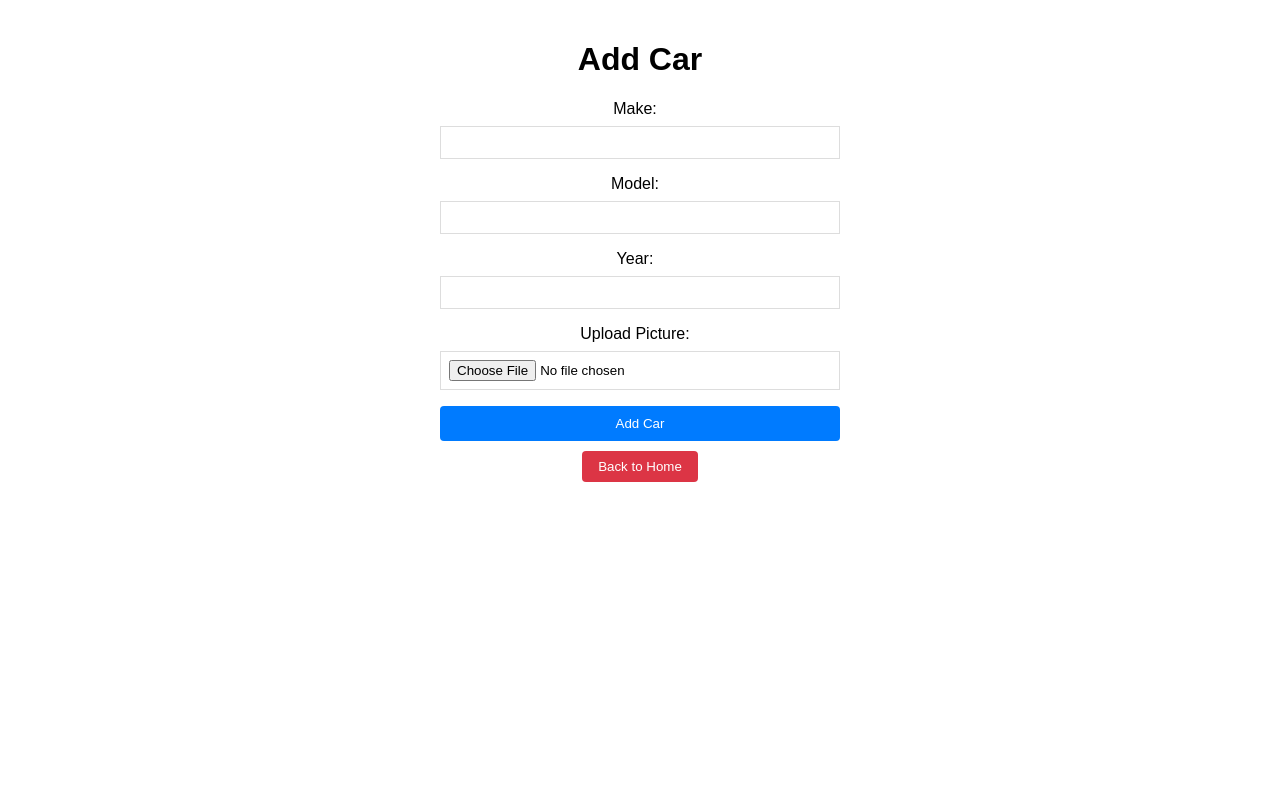
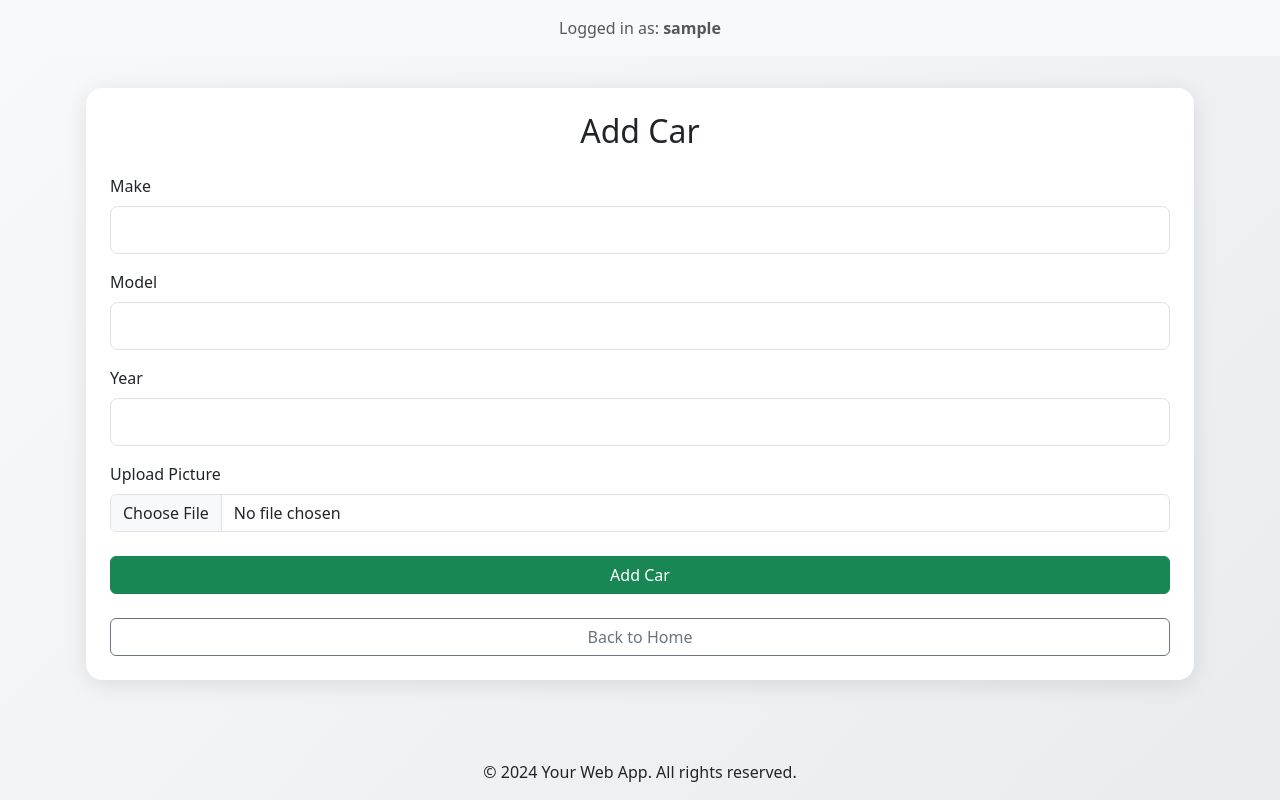
Before and after one commit to johnatrootdynamics/Race-Keeper, a Flask app: page /add_car/1 in a window 1280 px wide. Run offline with Flask 3, Linux system fonts and the light colour scheme; the visitor is signed in with stand-in values (Sample User, id 1); data that the repository does not hold is empty; some libraries are stand-ins or nearby versions.

Commit message:
Update add_car.html

```diff
--- a/templates/add_car.html
+++ b/templates/add_car.html
@@ -1,33 +1,58 @@
-<!-- templates/add_car.html -->
-
 <!DOCTYPE html>
 <html lang="en">
 <head>
-    <meta charset="UTF-8">
-    <meta http-equiv="X-UA-Compatible" content="IE=edge">
-    <meta name="viewport" content="width=device-width, initial-scale=1.0">
-    <link rel="stylesheet" href="{{ url_for('static', filename='styles.css') }}">
-    <title>Add Car</title>
+  <meta charset="UTF-8" />
+  <meta http-equiv="X-UA-Compatible" content="IE=edge" />
+  <meta name="viewport" content="width=device-width, initial-scale=1.0" />
+  <title>Add Car</title>
+  <!-- Bootstrap 5 CSS -->
+  <link href="https://cdn.jsdelivr.net/npm/bootstrap@5.3.3/dist/css/bootstrap.min.css" rel="stylesheet" />
+  <style>
+    body {background:linear-gradient(135deg,#f8f9fa 0%,#e9ecef 100%);min-height:100vh;display:flex;flex-direction:column;}
+    .car-wrapper {flex:1 0 auto;padding:2rem 1rem;}
+    .car-card {border:none;border-radius:1rem;box-shadow:0 4px 24px rgba(0,0,0,.1);}
+  </style>
 </head>
 <body>
-    <div class="container profile-container">
-        <h1 class="title">Add Car</h1>
-        <form class="add-car-form" method="POST" action="{{ url_for('add_car', driver_id=driver_id) }}" enctype="multipart/form-data">
-            <label for="make">Make:</label>
-            <input type="text" name="make" required>
+  <!-- Navbar -->
+  <nav class="navbar navbar-expand-lg navbar-light bg-light">
+    <div class="container-fluid justify-content-center"><span class="navbar-text">Logged in as: <strong>{{ current_user.username }}</strong></span></div>
+  </nav>
 
-            <label for="model">Model:</label>
-            <input type="text" name="model" required>
+  <main class="car-wrapper container">
+    <div class="card car-card p-4">
+      <h2 class="text-center mb-4">Add Car</h2>
+      <form class="needs-validation" method="POST" action="{{ url_for('add_car', driver_id=driver_id) }}" enctype="multipart/form-data" novalidate>
+        <div class="mb-3">
+          <label for="make" class="form-label">Make</label>
+          <input type="text" name="make" id="make" class="form-control form-control-lg" required />
+          <div class="invalid-feedback">Please enter the make.</div>
+        </div>
+        <div class="mb-3">
+          <label for="model" class="form-label">Model</label>
+          <input type="text" name="model" id="model" class="form-control form-control-lg" required />
+          <div class="invalid-feedback">Please enter the model.</div>
+        </div>
+        <div class="mb-3">
+          <label for="year" class="form-label">Year</label>
+          <input type="number" name="year" id="year" class="form-control form-control-lg" required />
+          <div class="invalid-feedback">Please enter the year.</div>
+        </div>
+        <div class="mb-4">
+          <label for="picture" class="form-label">Upload Picture</label>
+          <input type="file" name="picture" id="picture" class="form-control" />
+        </div>
+        <button type="submit" class="btn btn-success w-100">Add Car</button>
+      </form>
+      <div class="d-grid gap-2 mt-4"><a href="{{ url_for('index') }}" class="btn btn-outline-secondary">Back to Home</a></div>
+    </div>
+  </main>
 
-            <label for="year">Year:</label>
-            <input type="number" name="year" required>
+  <footer class="footer mt-auto text-center"><p>© 2024 Your Web App. All rights reserved.</p></footer>
 
-            <label for="picture">Upload Picture:</label>
-            <input type="file" name="picture">
-
-            <button type="submit" class="add-car-button">Add Car</button>
-        </form>
-        <a href="{{ url_for('index') }}"><button class="back-button">Back to Home</button></a>
-    </div>
+  <script src="https://cdn.jsdelivr.net/npm/bootstrap@5.3.3/dist/js/bootstrap.bundle.min.js"></script>
+  <script>
+    (()=>{'use strict';const forms=document.querySelectorAll('.needs-validation');Array.from(forms).forEach(f=>{f.addEventListener('submit',e=>{if(!f.checkValidity()){e.preventDefault();e.stopPropagation();}f.classList.add('was-validated');},false);});})();
+  </script>
 </body>
 </html>
```
